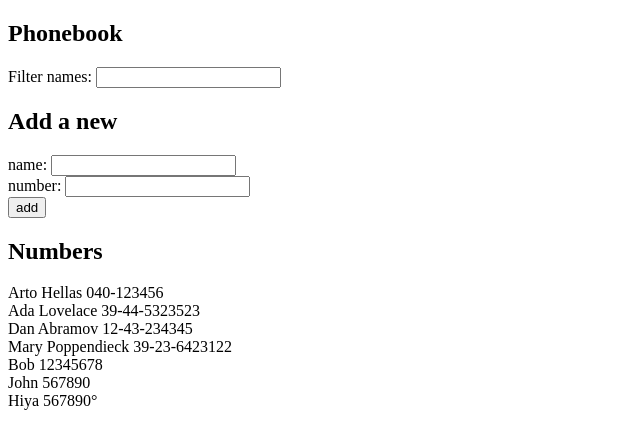
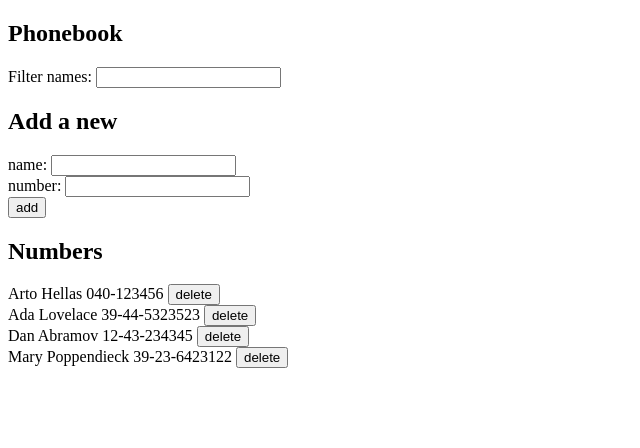
Before and after one commit to nicolasdesilles/fullstackopencourse, a React (Vite) app in the folder part2/phonebook/: page / in a window 1280 px wide. Shown: the top 448 px of the page, without its empty margins (0-640 px from the left). Built offline with nearby package versions, Linux system fonts and the light colour scheme; data requests are answered from the project's data file.

Commit message:
Finished Exercise 2.14

```diff
--- a/part2/phonebook/db.json
+++ b/part2/phonebook/db.json
@@ -1,5 +1,5 @@
 {
-  "persons": [
+    "persons":[
       {
         "name": "Arto Hellas",
         "number": "040-123456",
@@ -19,21 +19,6 @@
         "name": "Mary Poppendieck",
         "number": "39-23-6423122",
         "id": "4"
-    },
-    {
-      "id": "ad21",
-      "name": "Bob",
-      "number": "12345678"
-    },
-    {
-      "id": "3940",
-      "name": "John",
-      "number": "567890"
-    },
-    {
-      "id": "c999",
-      "name": "Hiya",
-      "number": "567890°"
       }
     ]
   }
--- a/part2/phonebook/src/App.jsx
+++ b/part2/phonebook/src/App.jsx
@@ -3,17 +3,17 @@ import axios from 'axios'
 
 import personsService from './services/persons'
 
-const Person = ({person}) => {
+const Person = ({person, onDelete}) => {
 
   return (
     <div>
-      {person.name} {person.number}
+      {person.name} {person.number} <button onClick={onDelete}>delete</button>
     </div>
   )
 
 }
 
-const Persons = ({persons, newSearch}) => {
+const Persons = ({persons, newSearch, onDeleteButtonClicked}) => {
 
   return (
     <div>
@@ -21,7 +21,7 @@ const Persons = ({persons, newSearch}) => {
         persons.filter(
           person => (person.name.toLowerCase().includes(newSearch) || person.name.includes(newSearch))
         ).map(person =>
-          <Person key={person.name} person={person}/>
+          <Person key={person.name} person={person} onDelete={() => onDeleteButtonClicked(person.id)}/>
         )
       }
     </div>
@@ -88,6 +88,18 @@ const App = () => {
     setNewSearch(event.target.value)
   }
 
+  const deletePerson = (id) => {
+
+    if (window.confirm(`Delete ${persons.find(person => person.id == id).name} ?`)) {
+      personsService
+      .deletePerson(id)
+      .then(deletedPerson => {
+        // console.log(deletedPerson)
+        setPersons(persons.filter(person => person.id != id))
+      })
+    }
+  }
+
   const addName = (event) => {
     event.preventDefault()
 
@@ -132,7 +144,7 @@ const App = () => {
 
       <h2>Numbers</h2>
 
-      <Persons persons={persons} newSearch={newSearch}/>
+      <Persons persons={persons} newSearch={newSearch} onDeleteButtonClicked={deletePerson}/>
     </div>
   )
 }
--- a/part2/phonebook/src/services/persons.js
+++ b/part2/phonebook/src/services/persons.js
@@ -7,8 +7,13 @@ const getAll = () => {
 }
 
 const create = newObject => {
-    const request =  axios.post(baseUrl, newObject)
+    const request = axios.post(baseUrl, newObject)
     return request.then(response => response.data)
 }
 
-export default { getAll, create }
+const deletePerson = id => {
+    const request = axios.delete(baseUrl + `/${id}`)
+    return request.then(response => response.data)
+}
+
+export default { getAll, create, deletePerson }
```
Lines whose indentation alone changed are shown as unchanged.
